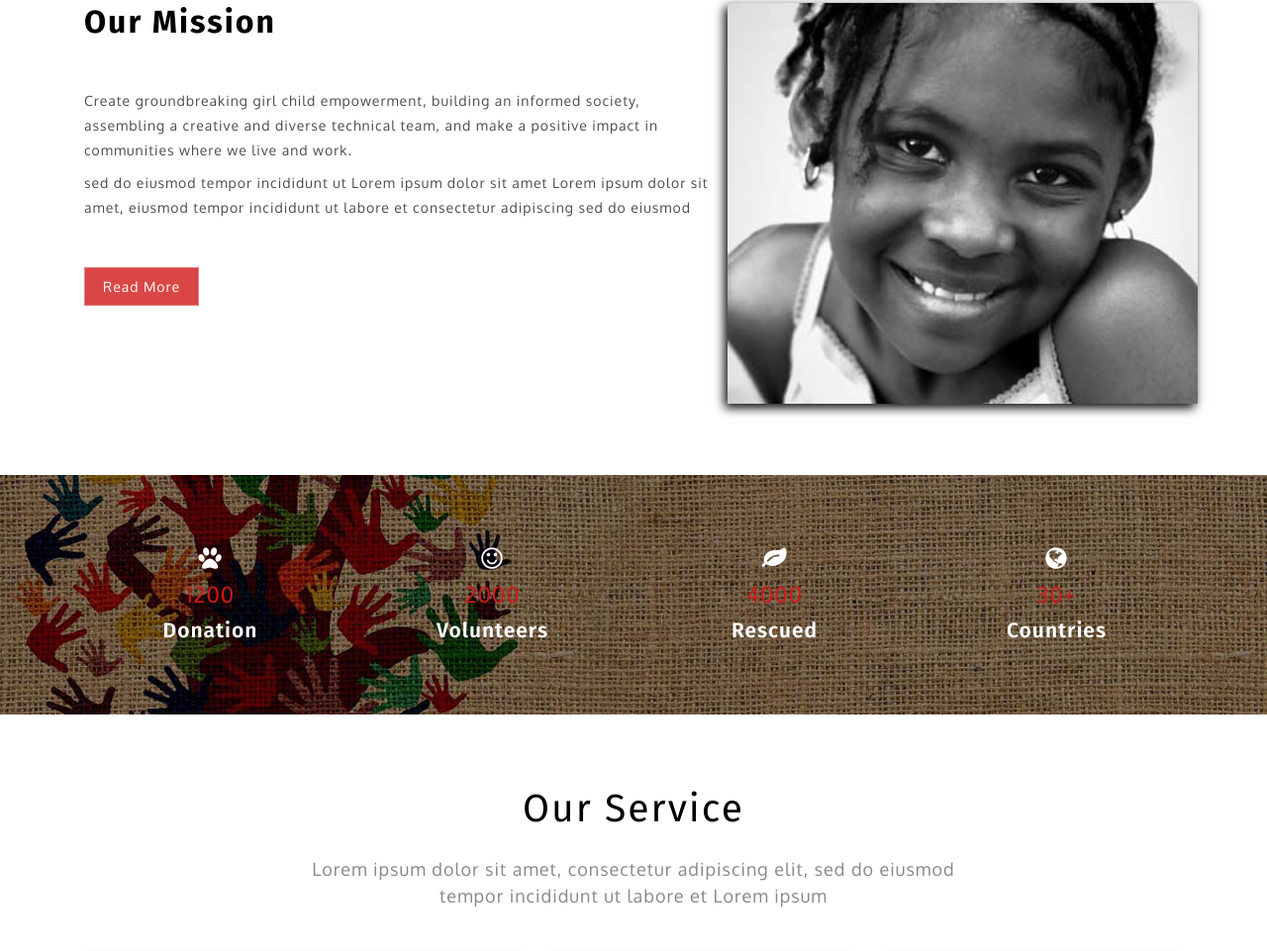
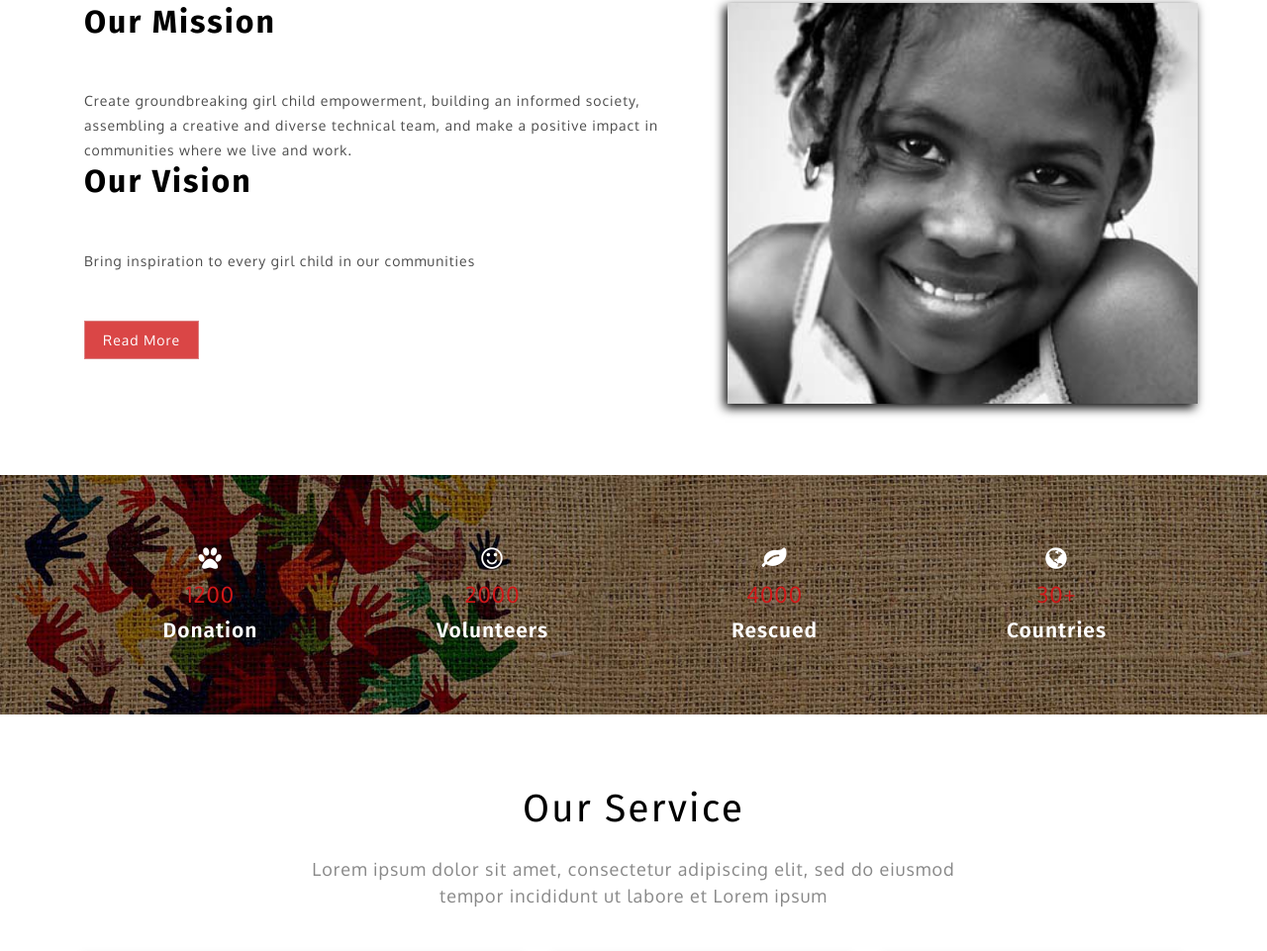
Before and after one commit to doubleO-G/matasaru.github.io, a plain HTML site: page index.html in a window 1280 px wide. Shown: the part 879-1840 px from the top of the page at 99% size. Drawn offline with Linux system fonts and the light colour scheme.

Commit message:
Update index.html

```diff
--- a/index.html
+++ b/index.html
@@ -134,7 +134,12 @@
                   <div class="about-para-txt">
                      <p>Create groundbreaking girl child empowerment, building an informed society, assembling a creative and diverse technical team, and make a positive impact in communities where we live and
                      work.</p>
-                     <p class="mt-2">sed do eiusmod tempor incididunt ut Lorem ipsum dolor sit amet Lorem ipsum dolor sit amet, eiusmod tempor incididunt ut labore et consectetur adipiscing sed do eiusmod</p>
+                     </div>
+                   <div class="wthree-about-txt mb-lg-5 mb-md-4 mb-3">
+                     <h5>Our Vision</h5>
+                  </div>
+                  <div class="about-para-txt">
+                     <p class="mt-2">Bring inspiration to every girl child in our communities</p>
                   </div>
                   <div class="view-price mt-lg-5 mt-md-4 mt-3">
                      <a href="#contact" class=" scroll">Read More</a>
```
